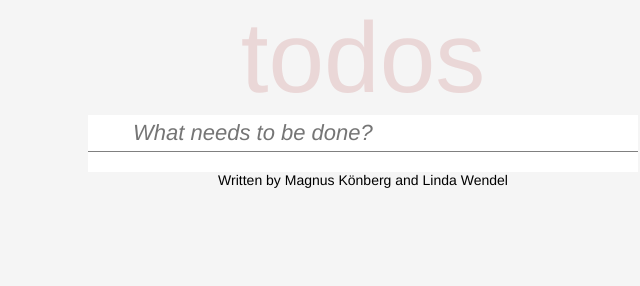
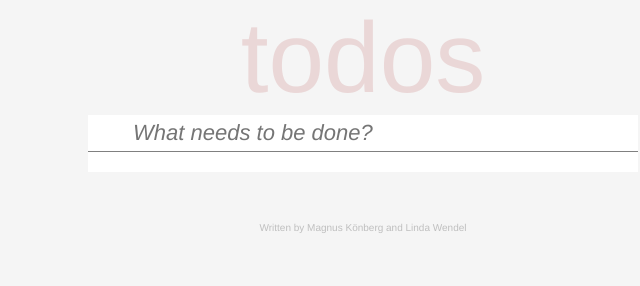
Before and after one commit to lindawendel/ToDo, a plain HTML site: page Test3/test3.html in a window 1280 px wide. Shown: the whole page, without its empty margins (277-917 px from the left). Drawn offline with Linux system fonts and the light colour scheme.

Commit message:
footer updates

```diff
--- a/Test3/test3.css
+++ b/Test3/test3.css
@@ -23,6 +23,12 @@ body {
 
 #taskList {
   color: #4d4d4d;
+}
+
+footer {
+  color: #bfbfbf;
+  padding: 50px;
+  font-size: 10px;
 }
 
 #container, button {
@@ -96,6 +102,7 @@ button {
 justify-self: center;
 border-radius: 3px;
 padding: 3px;
+
 /* border: none; */
 }
 
```
